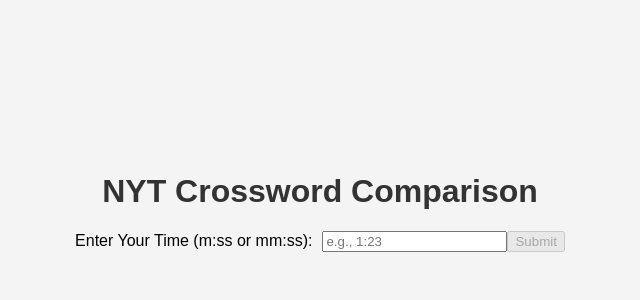
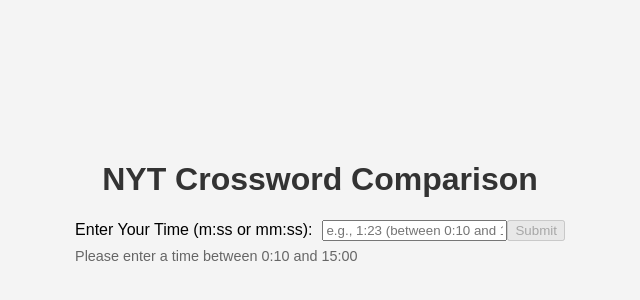
Before and after one commit to gdifiore/nyt-crossword-comparison, a React app in the folder client/: page / in a window 1280 px wide. Shown: the part 178-478 px from the top of the page, without its empty margins (320-960 px from the left). Built offline with nearby package versions, Linux system fonts and the light colour scheme; the HTML template or start-up script is replaced by a standard one.

Commit message:
feat: Improve time input UX with success feedback and better error messages
- Add success message after submission with smooth transition
- Improve error messages to be more specific and user-friendly
- Update placeholder and add hint text for valid time range
- Disable input during success state

```diff
--- a/client/src/components/TimeInput.js
+++ b/client/src/components/TimeInput.js
@@ -6,6 +6,7 @@
   const [isValid, setIsValid] = useState(true);
   const [errorMessage, setErrorMessage] = useState('');
   const [isSubmitting, setIsSubmitting] = useState(false);
+  const [isSuccess, setIsSuccess] = useState(false);
 
   const validateTime = (value) => {
     // Basic format validation: m:ss or mm:ss
@@ -20,17 +21,17 @@
 
     // Reject 0:00
     if (totalSeconds === 0) {
-      return { valid: false, message: 'Time must be greater than 0:00' };
+      return { valid: false, message: 'Invalid time! Please enter a valid completion time.' };
+    }
+
+    // Reject unrealistically fast times (under 10 seconds)
+    if (totalSeconds < 10) {
+      return { valid: false, message: "Too fast! Times under 10 seconds aren't valid for NYT Mini." };
     }
 
     // Reject times over 15 minutes (900 seconds)
     if (totalSeconds > 900) {
-      return { valid: false, message: 'Time must be 15:00 or less' };
-    }
-
-    // Reject unrealistically fast times (under 10 seconds)
-    if (totalSeconds < 10) {
-      return { valid: false, message: 'Time must be at least 0:10' };
+      return { valid: false, message: 'Too slow! Are you sure it took over 15 minutes? Please double-check your time.' };
     }
 
     return { valid: true, totalSeconds };
@@ -78,8 +79,13 @@
       }
 
       // Success - notify parent component
-      onTimeInput(totalSeconds);
+      setIsSuccess(true);
       setErrorMessage('');
+
+      // Show success message briefly before transitioning
+      setTimeout(() => {
+        onTimeInput(totalSeconds);
+      }, 800);
     } catch (error) {
       console.error('Error submitting time:', error);
       const errorMsg = error.message || 'Failed to submit time. Please try again.';
@@ -111,19 +117,27 @@
           onChange={handleInputChange}
           onKeyPress={handleKeyPress}
           aria-invalid={!isValid}
-          aria-describedby="time-input-error"
-          disabled={isSubmitting}
-          placeholder="e.g., 1:23"
+          aria-describedby="time-input-error time-input-hint"
+          disabled={isSubmitting || isSuccess}
+          placeholder="e.g., 1:23 (between 0:10 and 15:00)"
         />
       </label>
       <button
         onClick={handleVerify}
-        disabled={!isValid || !inputValue || isSubmitting}
+        disabled={!isValid || !inputValue || isSubmitting || isSuccess}
         aria-label="Submit time"
       >
-        {isSubmitting ? 'Submitting...' : 'Submit'}
+        {isSuccess ? 'Submitted!' : isSubmitting ? 'Submitting...' : 'Submit'}
       </button>
-      {errorMessage && <p id="time-input-error" style={{ color: 'red' }}>{errorMessage}</p>}
+      {isSuccess && (
+        <p id="time-input-success" style={{ color: 'green', fontWeight: 'bold' }} role="status" aria-live="polite">
+          Time submitted successfully! Loading your results...
+        </p>
+      )}
+      {errorMessage && <p id="time-input-error" style={{ color: 'red' }} role="alert">{errorMessage}</p>}
+      <p id="time-input-hint" style={{ fontSize: '0.9em', color: '#666', marginTop: '0.5em' }}>
+        Please enter a time between 0:10 and 15:00
+      </p>
     </div>
   );
 }
```
Also changed, not shown: 1 other file (tests, documents, lock files or other folders).
